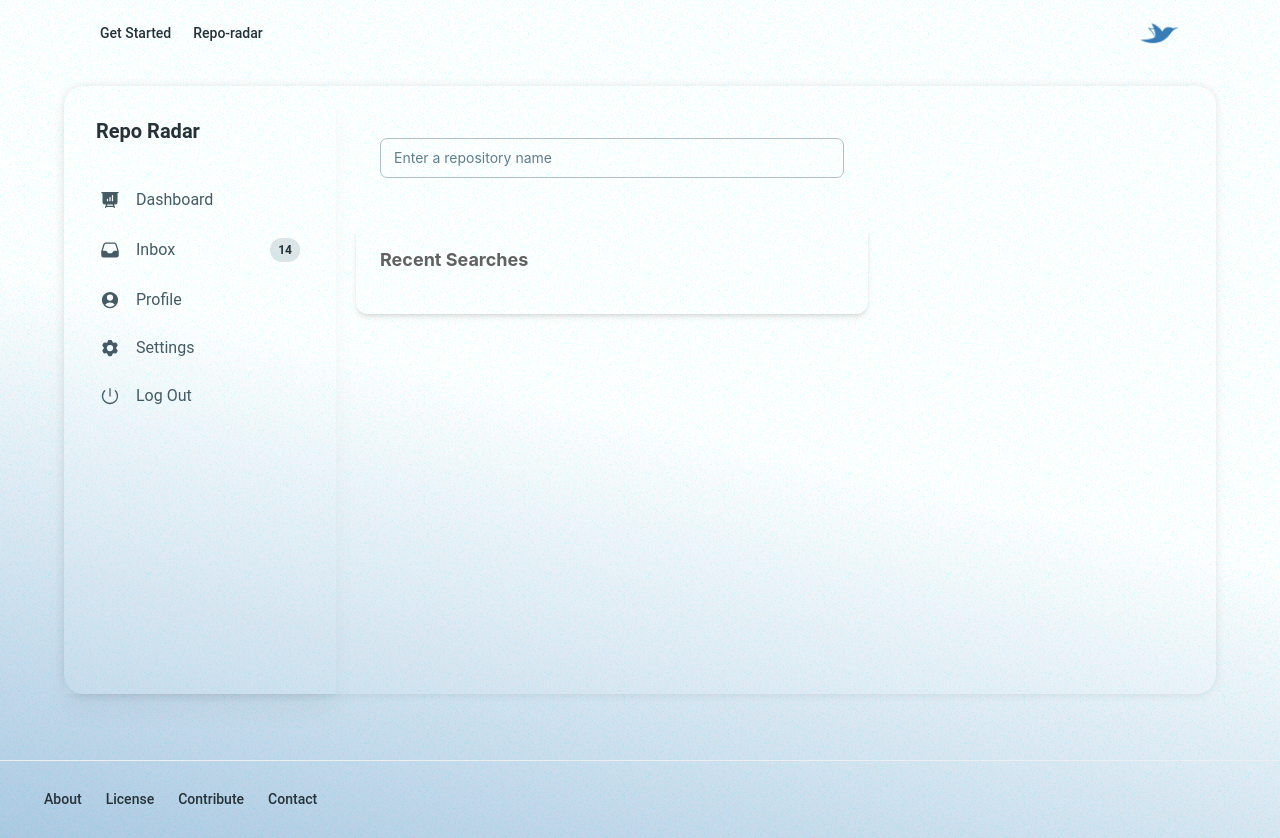
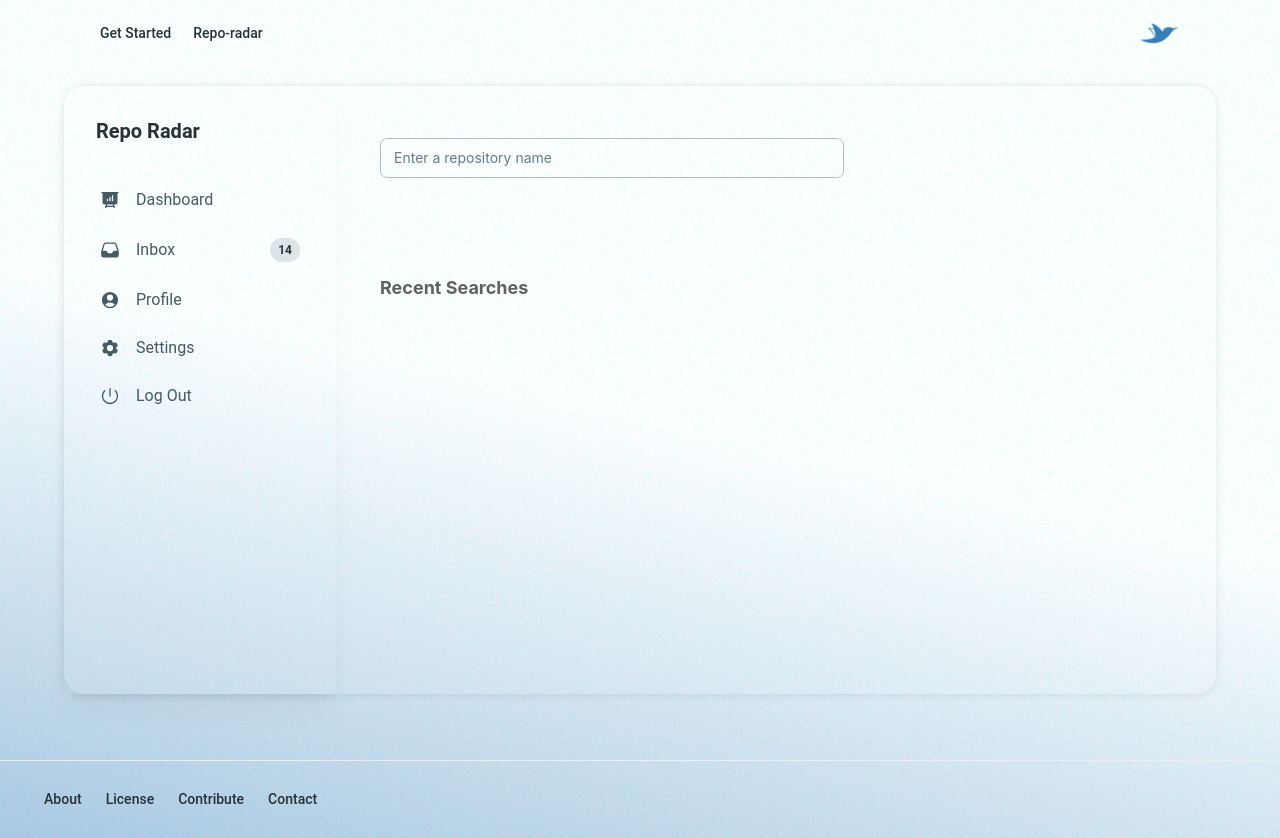
Before and after one commit to federicalora94/orderbird-repo-radar, a React (Create React App) app: page /repo-radar in a window 1280 px wide. Built offline with nearby package versions, Linux system fonts and the light colour scheme.

Commit message:
Bugfix: typo on card
Signed-off-by: F.Lora <federicalora94@gmail.com>

```diff
--- a/src/components/modules/RecentSearches.js
+++ b/src/components/modules/RecentSearches.js
@@ -15,7 +15,7 @@ function RecentSearches() {
         // Container div to hold the Card component
         <div className="w-full">
             {/* Card component with custom width, margin and shadow*/}
-            <Card className="w-[32rem] mb-4 shadow-md bg-transparent">
+            <Card className="w-full lg:w-[32rem] mb-4 drop-shadow-none shadow-none mt-7 bg-transparent">
 
                 {/* CardBody component to hold the inner content*/}
                 <CardBody>
```
